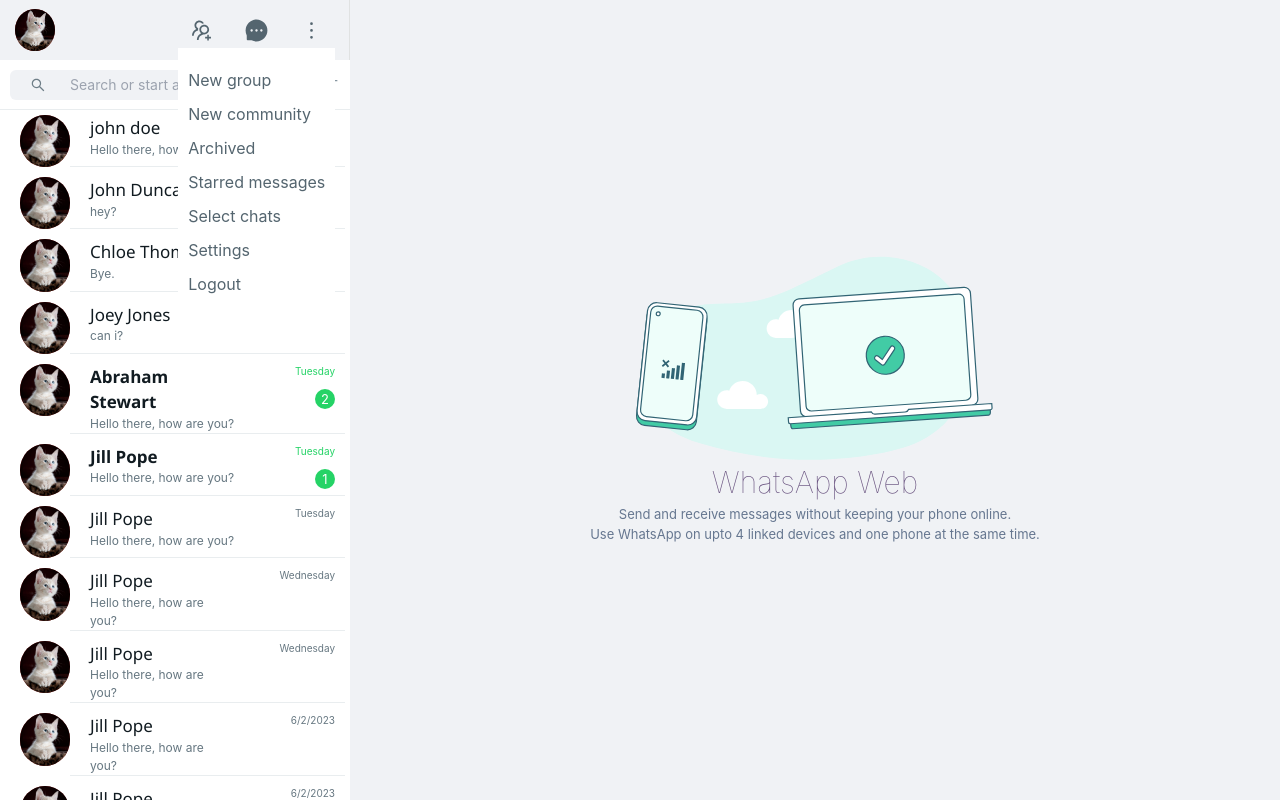
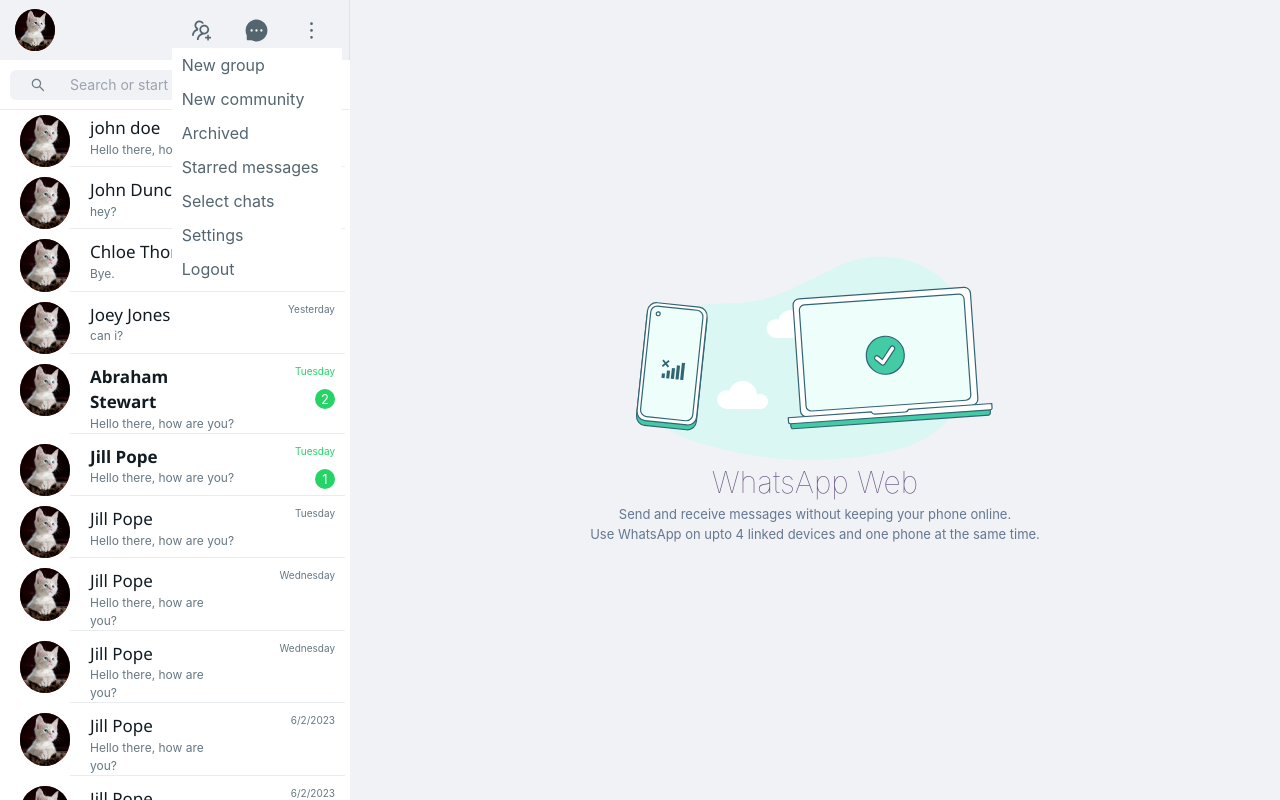
Before and after one commit to Diana-nyamai/Whatsapp-Clone, a React (Create React App) app: page / in a window 1280 px wide. Both pictures are taken after a click on the icon 311 px from the left and 30 px from the top of the page. Built offline with nearby package versions, Linux system fonts and the light colour scheme.

Commit message:
Update: change background color on click

```diff
--- a/src/styles/components/menu.css
+++ b/src/styles/components/menu.css
@@ -1,11 +1,14 @@
 .menu{
+    width: 170px;
     position: absolute;
-    padding: 15px 10px;
     background-color: #fff;
     z-index: 100;
     top: 30px;
 }
 .menu p{
+    padding: 5px 10px;
     font-size: 16px;
-    padding: 5px 0;
 }
+.menu p:hover{
+    background-color: #f0f2f5;
+}
```
